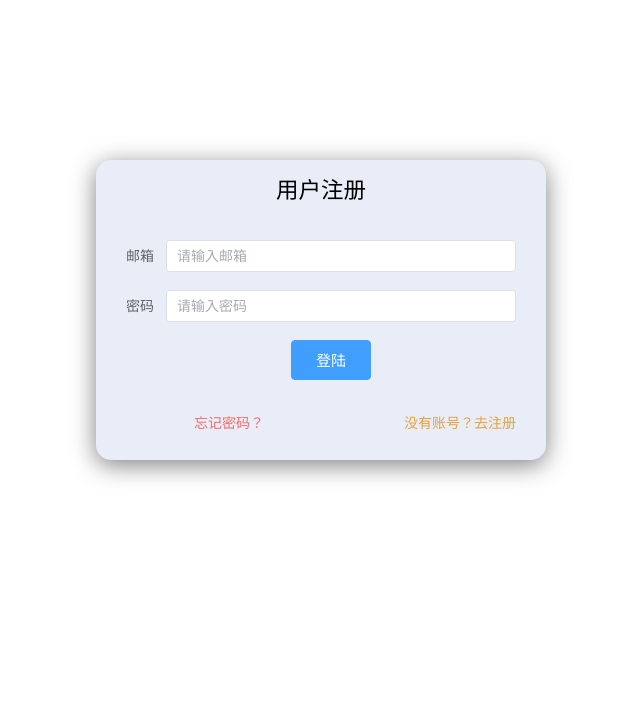
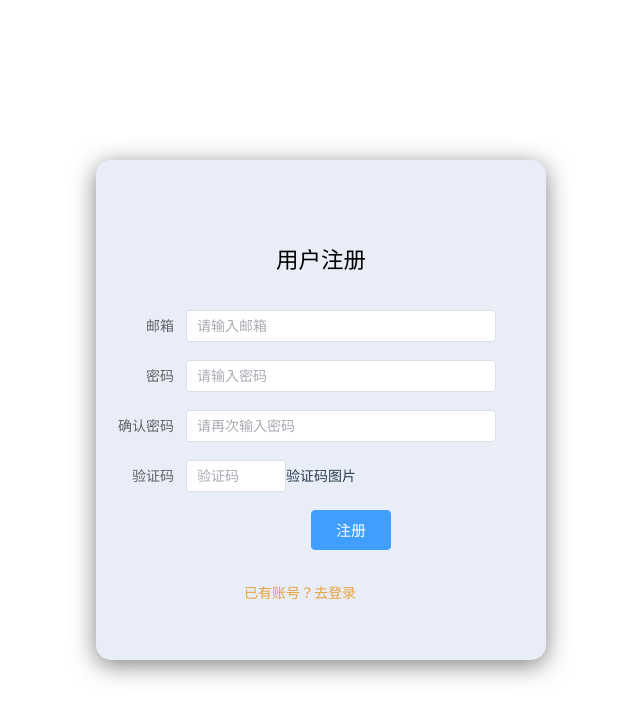
Before and after one commit to Haleymax/Django-Vue-Scrapy-Visualization, a Vue app in the folder web/: page / in a window 1280 px wide. Shown: the top 718 px of the page, without its empty margins (334-974 px from the left). Built offline with nearby package versions, Linux system fonts and the light colour scheme; the HTML template or start-up script is replaced by a standard one; what particles.vue3 would draw is missing.

Commit message:
aprove register

```diff
--- a/web/package.json
+++ b/web/package.json
@@ -11,6 +11,8 @@
     "type-check": "vue-tsc --build --force"
   },
   "dependencies": {
+    "@element-plus/icons-vue": "^2.3.1",
+    "axios": "^1.7.8",
     "element-plus": "^2.9.0",
     "particles.vue3": "^1.22.0",
     "pinia": "^2.2.8",
--- a/web/src/views/login/sign_up.vue
+++ b/web/src/views/login/sign_up.vue
@@ -5,19 +5,25 @@
                 <h2>用户注册</h2>
             </div>
             <div class="form">
-                <!-- 修正标签名为 el-form -->
-                <el-form :model="siginForm" label-width="100px" style="transform: translate(-30px) ">
+                <el-form :model="siginForm" label-width="100px" style="transform: translate(-30px)">
                     <el-form-item label="邮箱" prop="email">
-                        <el-input v-model="siginForm.email" placeholder="请输入邮箱" clearable></el-input>
+                        <el-input class="input-box" v-model="siginForm.email" placeholder="请输入邮箱" clearable></el-input>
                     </el-form-item>
                     <el-form-item label="密码" prop="password">
-                        <el-input type="password" v-model="siginForm.password" placeholder="请输入密码" show-password
-                            clearable></el-input>
+                        <el-input class="input-box" type="password" v-model="siginForm.password" placeholder="请输入密码"
+                            show-password clearable></el-input>
                     </el-form-item>
-                    <el-button class="btn" type="primary" @click="login">登陆</el-button>
+                    <el-form-item label="确认密码" prop="confirmPassword">
+                        <el-input class="input-box" type="password" v-model="siginForm.confirmPassword"
+                            placeholder="请再次输入密码" show-password clearable></el-input>
+                    </el-form-item>
+                    <el-form-item label="验证码" prop="code">
+                        <el-input style="width: 100px;" v-model="siginForm.code" placeholder="验证码" clearable></el-input>
+                        <div>验证码图片</div>
+                    </el-form-item>
+                    <el-button class="btn" type="primary" @click="login">注册</el-button>
                     <div style="text-align: right; transform: translate(0, 30px)">
-                        <el-link type="danger" style="margin-right: 140px">忘记密码？</el-link>
-                        <el-link type="warning">没有账号？去注册</el-link>
+                        <el-link type="warning" style="margin-right: 140px">已有账号？去登录</el-link>
                     </div>
                 </el-form>
             </div>
@@ -34,31 +40,30 @@ import Login from './Login.vue';
 const siginForm = reactive({
     email: "",
     password: "",
+    confirmPassword: "",
+    code: "",
 });
-
-const sigupForm = reactive({
-    email:"",
-    password:"",
-    confirmPassword:"",
-    code:"",
-})
-
 
 // 定义验证规则
 const rules = {
     email: [
-        // 添加验证规则，例如：必填、邮箱格式等
         { required: true, message: '请输入邮箱', trigger: 'blur' },
         { type: 'email', message: '请输入正确的邮箱格式', trigger: ['blur', 'change'] }
     ],
     password: [
         { required: true, message: '请输入密码', trigger: 'blur' }
+    ],
+    confirmPassword: [
+        { required: true, message: '请确认密码', trigger: 'blur' }
+    ],
+    code: [
+        { required: true, message: '请输入验证码', trigger: 'blur' }
     ]
 };
 
-//发送登录请求
+//发送注册请求
 const login = async () => {
-    console.log("发送登录请求")
+    console.log("发送注册请求");
 }
 </script>
 
@@ -68,30 +73,30 @@ const login = async () => {
     top: 20%;
     right: 400px;
     width: 450px;
-    height: 600px;
+    height: 800px;
 }
 
 .label {
     position: relative;
     width: 100%;
-    height: 60px; // 设置高度以容纳<h2>标签
-    line-height: 60px; // 使用line-height来垂直居中<h2>标签
+    height: 60px;
+    line-height: 60px;
     text-align: center;
-    margin-bottom: 20px; // 添加下边距以与.form分隔
+    margin-bottom: 20px;
 }
 
 .form {
-    width: 100%; // 确保.form占据.loginPart的全部宽度
-    // 移除不必要的transform属性
+    width: 100%;
 }
 
 .loginPart {
     width: 450px;
-    height: 300px;
+    height: 500px;
     background: rgba(32, 84, 182, 0.1);
     box-sizing: border-box;
     box-shadow: 0px 5px 25px rgba(0, 0, 0, 0.5);
     border-radius: 15px;
+    padding: 20px; // 添加内边距
 }
 
 .btn {
@@ -101,8 +106,12 @@ const login = async () => {
     font-size: 15px;
 }
 
+.input-box {
+    width: 100%; // 使输入框占满整个可用宽度
+}
+
 h2 {
-    margin: 50 0 50 px;
+    margin: 50px 0;
     padding: 0;
     color: #000;
     text-align: center;
```
Also changed, not shown: 1 other file (tests, documents, lock files or other folders).
